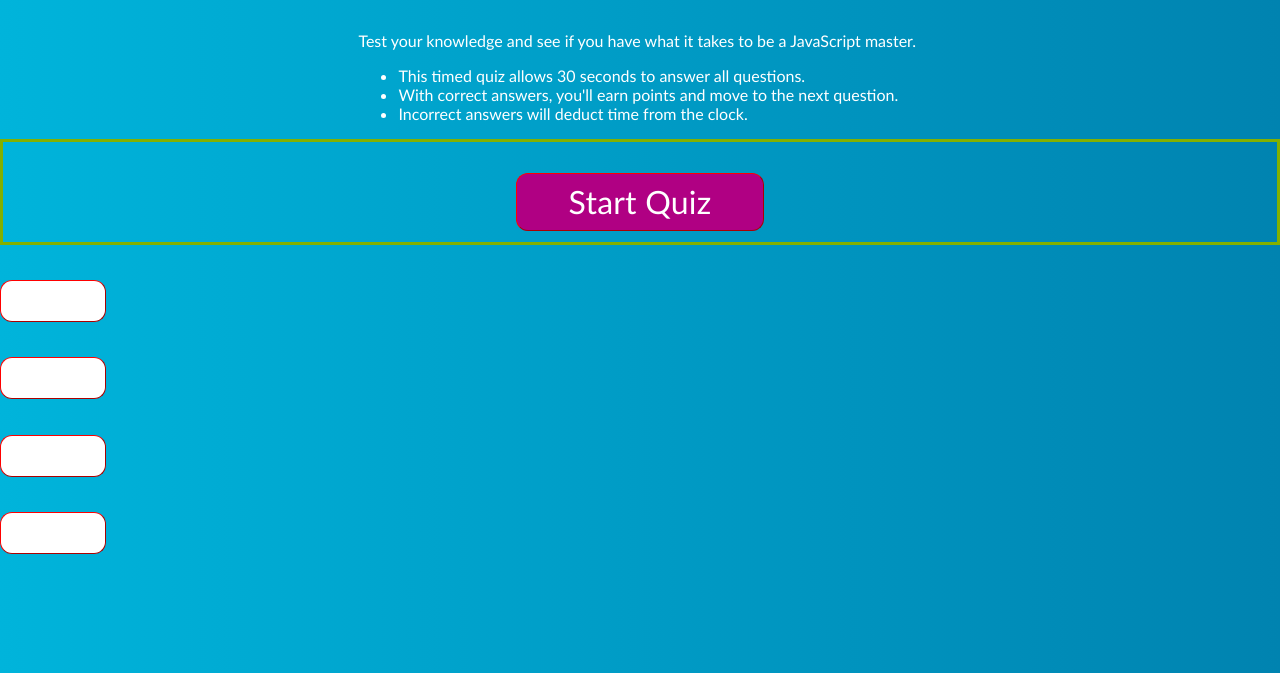
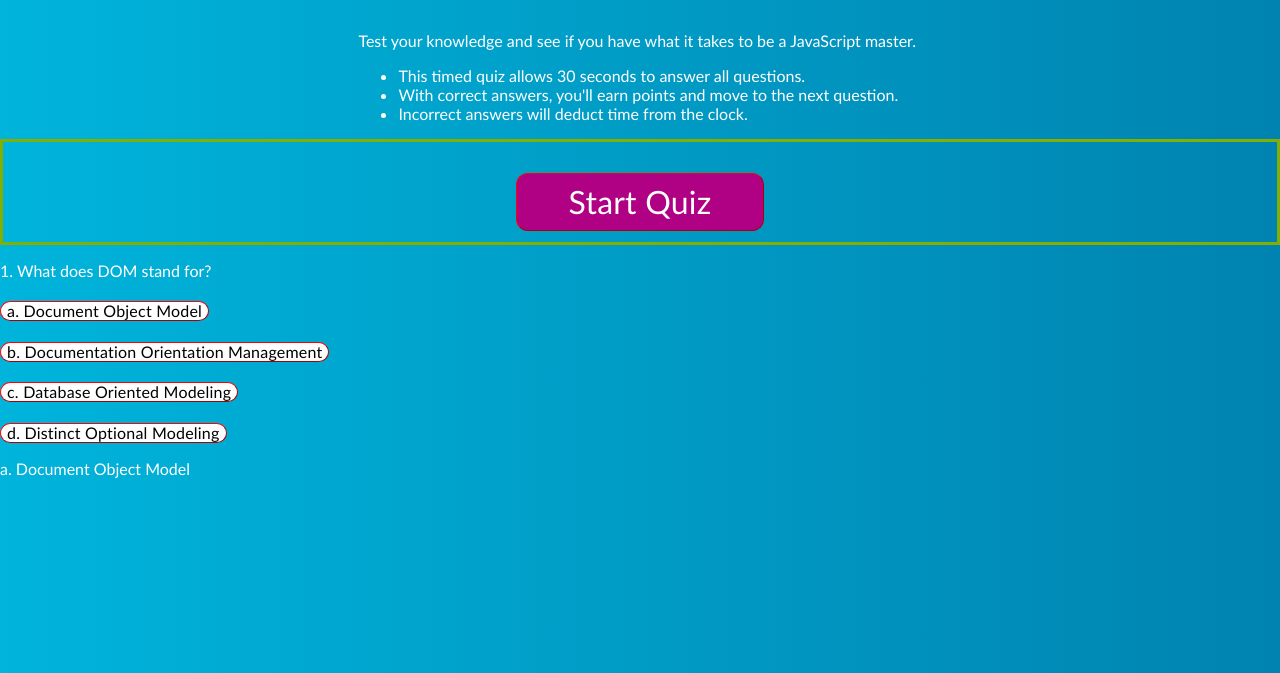
Before and after one commit to vwbutler/javascript-quiz, a plain HTML site: page index.html in a window 1280 px wide. Shown: the part 127-800 px from the top of the page. Drawn offline with Linux system fonts and the light colour scheme.

Commit message:
first release

```diff
--- a/assets/css/style.css
+++ b/assets/css/style.css
@@ -69,14 +69,14 @@ body {
   border-color: red;
   font-family: "Trebuchet MS", sans-serif;
   color: --grape;
-  font-size: 2em;
+  font-size: 1em;
   letter-spacing: 0.21px;
   line-height: 16px;
-  max-width: 255px;
-  padding: 20px 52px;
-  text-align: center;
+  max-width: 90%; //455px
+  padding: 20px 20px;
+  text-align: left;
   transition-duration: 0.15s;
   transition-property: background-color;
   transition-timing-function: linear;
-  margin-top: 0.6em;
+  margin-top: 0.3em;
 }
--- a/assets/js/script.js
+++ b/assets/js/script.js
@@ -35,10 +35,28 @@ var choiceC = document.getElementById("btn2");
 var choiceD = document.getElementById("btn3");
 var answerCheck = document.getElementById("answerCheck");
 
-var questionIndex = 3;
+var questionIndex = 0;
 
-function displayQuiz(questions) {
+function correctAnswer() {
+  console.log("click");
+}
+
+function displayQuiz() {
+  questionTitle.innerHTML = questions[questionIndex].question;
+  choiceA.innerHTML = questions[questionIndex].choices[0];
+  choiceB.innerHTML = questions[questionIndex].choices[1];
+  choiceC.innerHTML = questions[questionIndex].choices[2];
+  choiceD.innerHTML = questions[questionIndex].choices[3];
+  answerCheck.innerHTML = questions[questionIndex].answer;
   console.log(questions[questionIndex].question);
   console.log(questions[questionIndex].choices);
-  console.log(questions.question);
+  console.log(questions[questionIndex].answer);
 }
+
+displayQuiz();
+
+//example
+choiceA.addEventListener("click", correctAnswer);
+choiceB.addEventListener("click", correctAnswer);
+//display function
+//include wording
--- a/index.html
+++ b/index.html
@@ -4,7 +4,7 @@
     <title>Javascript Quiz</title>
     <meta charset="utf-8" />
     <meta http-equiv="X-UA-Compatible" content="IE=edge" />
-    <meta name="viewport" content="width=device-width, initial-scale=1.0">
+    <meta name="viewport" content="width=device-width, initial-scale=1.0" />
     <link rel="stylesheet" type="text/css" href="./assets/css/style.css" />
   </head>
   <body>
@@ -15,8 +15,8 @@
     <main>
       <section class="intro">
         <p>
-        Test your knowledge and see if you have what it takes to be a JavaScript
-        master.
+          Test your knowledge and see if you have what it takes to be a
+          JavaScript master.
         </p>
         <ul>
           <li>This timed quiz allows 30 seconds to answer all questions.</li>
@@ -36,14 +36,14 @@
 
       <section>
         <div id="questionDiv">
-        <p id="questionTitle"</p>
-        <p><button id="btn0"class="answer-button"></button></p>
-        <p><button id="btn1"class="answer-button"></button></p>
-        <p><button id="btn2"class="answer-button"></button></p>
-        <p><button id="btn3"class="answer-button"></button></p>
+          <p id="questionTitle"></p>
+          <p><button id="btn0" class="answer-button"></button></p>
+          <p><button id="btn1" class="answer-button"></button></p>
+          <p><button id="btn2" class="answer-button"></button></p>
+          <p><button id="btn3" class="answer-button"></button></p>
+          <p id="answerCheck">The correct answer is:</p>
         </div>
       </section>
-
     </main>
 
     <script src="assets/js/script.js"></script>
```
Lines whose indentation alone changed are shown as unchanged.
